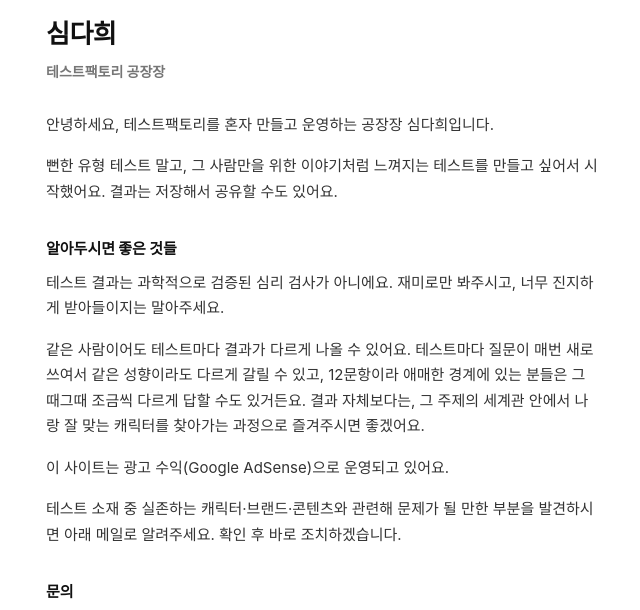
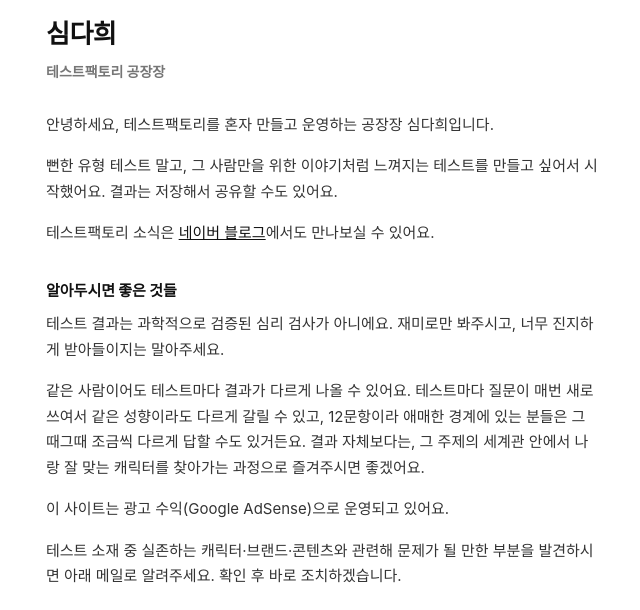
Before and after one commit to 3935sdh9092-byte/test, a plain HTML site: page about.html in a window 1280 px wide. Both pictures are taken after a click on the button "한국어". Shown: the part 169-779 px from the top of the page, without its empty margins (318-958 px from the left). Drawn offline with Linux system fonts and the light colour scheme; a web font is replaced by a local one.

Commit message:
공장장 소개에 네이버 블로그 링크 추가

```diff
--- a/about.html
+++ b/about.html
@@ -49,6 +49,7 @@ h2{font-size:15px;font-weight:800;margin:32px 0 8px;}
 
   <p id="t-p1">안녕하세요, 테스트팩토리를 혼자 만들고 운영하는 공장장 심다희입니다.</p>
   <p id="t-p2">뻔한 유형 테스트 말고, 그 사람만을 위한 이야기처럼 느껴지는 테스트를 만들고 싶어서 시작했어요. 결과는 저장해서 공유할 수도 있어요.</p>
+  <p id="t-p9">테스트팩토리 소식은 <a href="https://blog.naver.com/test_factory" target="_blank" rel="noopener">네이버 블로그</a>에서도 만나보실 수 있어요.</p>
 
   <h2 id="t-h2a">알아두시면 좋은 것들</h2>
   <p id="t-p3">테스트 결과는 과학적으로 검증된 심리 검사가 아니에요. 재미로만 봐주시고, 너무 진지하게 받아들이지는 말아주세요.</p>
@@ -76,6 +77,7 @@ var I18N = {
     back:'← 목록으로', role:'테스트팩토리 공장장',
     p1:'안녕하세요, 테스트팩토리를 혼자 만들고 운영하는 공장장 심다희입니다.',
     p2:'뻔한 유형 테스트 말고, 그 사람만을 위한 이야기처럼 느껴지는 테스트를 만들고 싶어서 시작했어요. 결과는 저장해서 공유할 수도 있어요.',
+    p9:'테스트팩토리 소식은 <a href="https://blog.naver.com/test_factory" target="_blank" rel="noopener">네이버 블로그</a>에서도 만나보실 수 있어요.',
     h2a:'알아두시면 좋은 것들',
     p3:'테스트 결과는 과학적으로 검증된 심리 검사가 아니에요. 재미로만 봐주시고, 너무 진지하게 받아들이지는 말아주세요.',
     p8:'같은 사람이어도 테스트마다 결과가 다르게 나올 수 있어요. 테스트마다 질문이 매번 새로 쓰여서 같은 성향이라도 다르게 갈릴 수 있고, 12문항이라 애매한 경계에 있는 분들은 그때그때 조금씩 다르게 답할 수도 있거든요. 결과 자체보다는, 그 주제의 세계관 안에서 나랑 잘 맞는 캐릭터를 찾아가는 과정으로 즐겨주시면 좋겠어요.',
@@ -91,6 +93,7 @@ var I18N = {
     back:'← Back to list', role:'Owner of Test Factory',
     p1:'Hi, I\u2019m Da Hee Sim \u2014 I build and run Test Factory on my own.',
     p2:'I wanted to make tests that feel less like generic types and more like a story written just for you — you can save your result to share, too.',
+    p9:'You can also follow Test Factory updates on our <a href="https://blog.naver.com/test_factory" target="_blank" rel="noopener">Naver blog</a>.',
     h2a:'Good to know',
     p3:'These results aren\u2019t scientifically validated psychological assessments. Please enjoy them just for fun, and don\u2019t take them too seriously.',
     p8:'The same person might get different results on different tests. Each test\u2019s questions are freshly written, so borderline traits can go either way \u2014 especially with only 12 questions. Think of it less as a verdict and more as finding the character that fits you best within that test\u2019s world.',
@@ -106,6 +109,7 @@ var I18N = {
     back:'← 一覧へ', role:'テストファクトリー工場長',
     p1:'こんにちは、テストファクトリーを一人で作って運営している工場長シム・ダヒです。',
     p2:'ありきたりな診断ではなく、その人だけのための物語のように感じられるテストを作りたくて始めました。結果は保存して共有することもできます。',
+    p9:'テストファクトリーのお知らせは<a href="https://blog.naver.com/test_factory" target="_blank" rel="noopener">Naverブログ</a>でもご覧いただけます。',
     h2a:'知っておいてほしいこと',
     p3:'テスト結果は科学的に検証された心理検査ではありません。あくまで楽しみとして見ていただき、あまり真剣に受け止めないでください。',
     p8:'同じ人でもテストによって結果が変わることがあります。テストごとに質問が新しく書かれるため、境界線上の傾向は毎回変わる可能性がありますし、12問なのでなおさらです。結果そのものより、そのテストの世界観の中で自分に合うキャラクターを見つける過程として楽しんでいただければと思います。',
@@ -121,6 +125,7 @@ var I18N = {
     back:'← 返回列表', role:'测试工厂厂长',
     p1:'你好，我是沈多喜，一个人制作和运营测试工厂。',
     p2:'我想做的不是千篇一律的类型测试，而是让人感觉像是专属于自己的故事。测试结果也可以保存分享。',
+    p9:'也可以在<a href="https://blog.naver.com/test_factory" target="_blank" rel="noopener">Naver博客</a>上关注测试工厂的最新消息。',
     h2a:'须知事项',
     p3:'测试结果并非经过科学验证的心理测验，请只当作娱乐，不要太当真。',
     p8:'即使是同一个人，不同测试也可能得出不同结果。每个测试的题目都是重新撰写的，处于边界性格的人每次答案可能都不一样，何况只有12道题。比起结果本身，不如把它当作在那个测试的世界观里寻找最适合自己的角色的过程来享受。',
@@ -140,6 +145,7 @@ function applyLang(lang){
   document.getElementById('t-role').textContent = d.role;
   document.getElementById('t-p1').textContent = d.p1;
   document.getElementById('t-p2').textContent = d.p2;
+  document.getElementById('t-p9').innerHTML = d.p9;
   document.getElementById('t-h2a').textContent = d.h2a;
   document.getElementById('t-p3').textContent = d.p3;
   document.getElementById('t-p8').textContent = d.p8;
```
